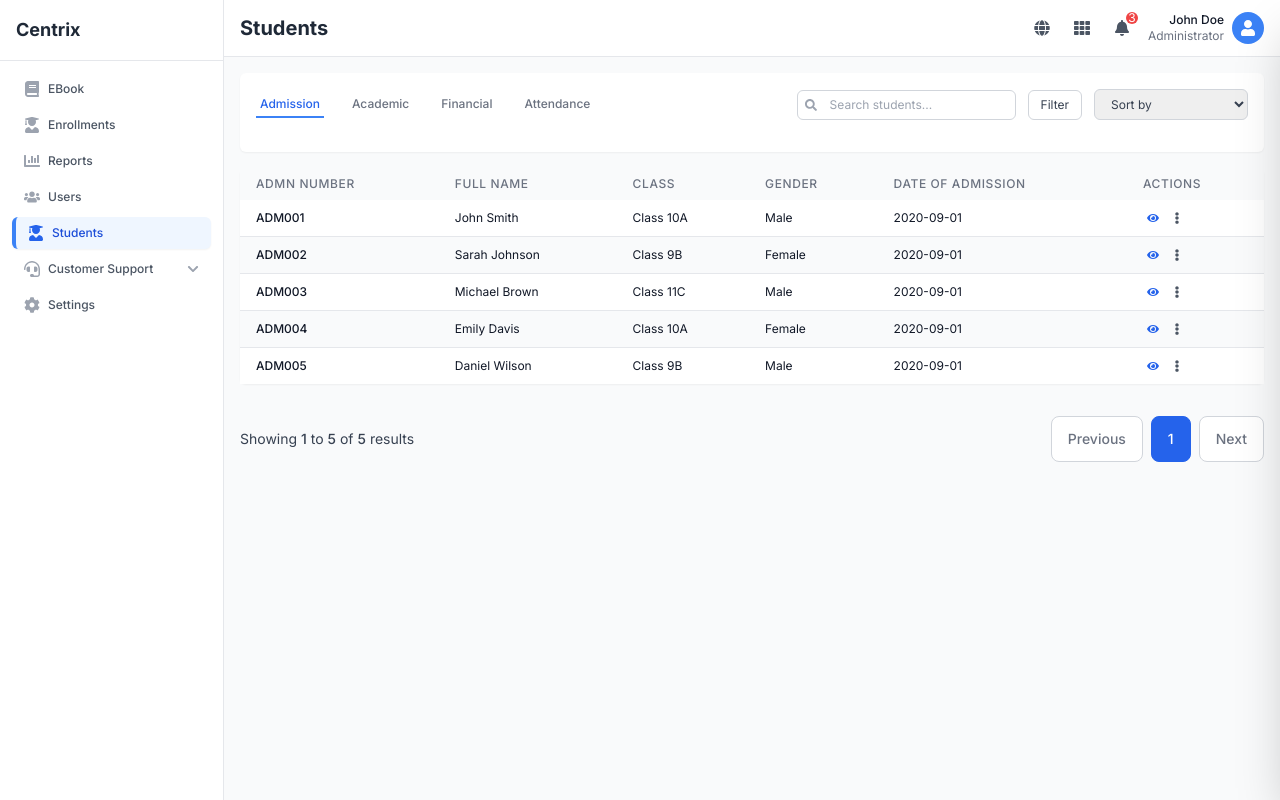
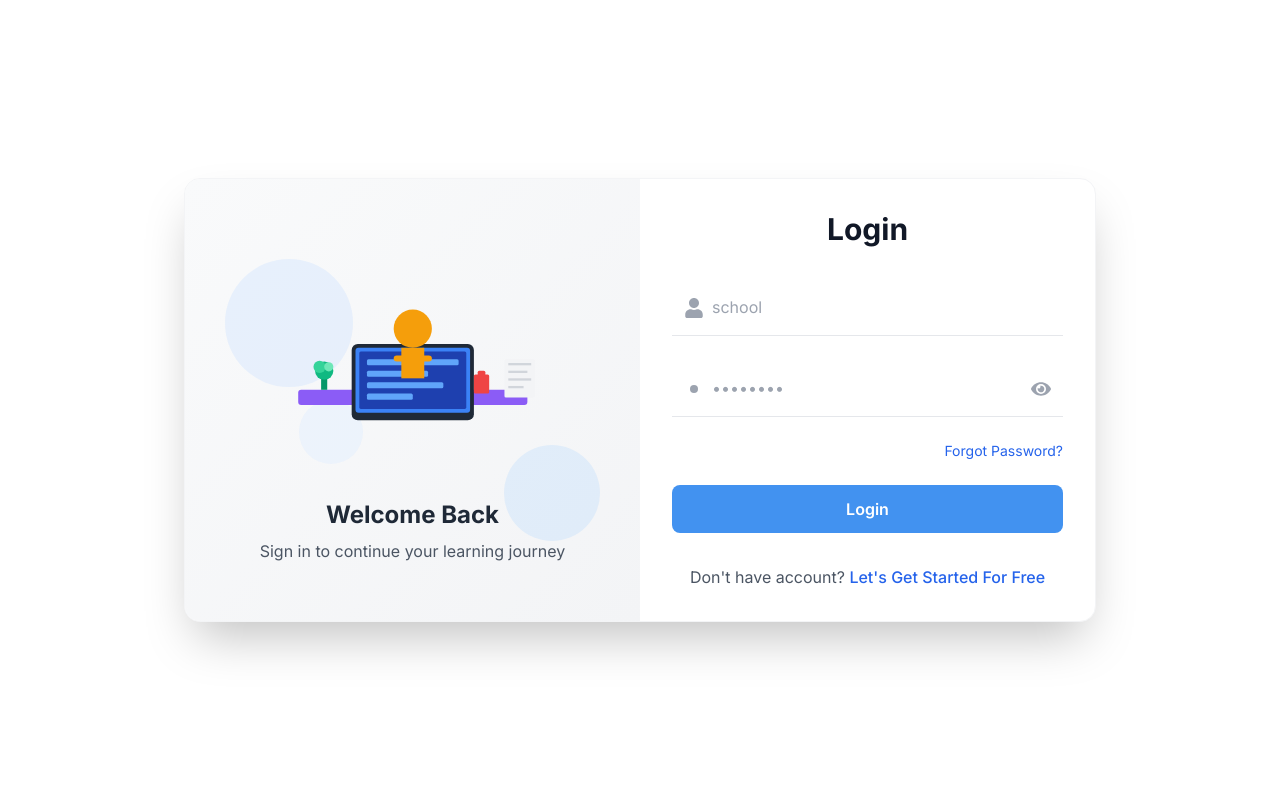
Before and after one commit to Georgeygigz/centrix-frontend, a React (Create React App) app: page / in a window 1280 px wide. Built offline with nearby package versions, Linux system fonts and the light colour scheme.

Commit message:
Link Login and dashboard

```diff
--- a/src/App.tsx
+++ b/src/App.tsx
@@ -1,13 +1,18 @@
 import React from 'react';
-import { AuthProvider } from './context/AuthContext';
+import { AuthProvider, useAuth } from './context/AuthContext';
 import Dashboard from './pages/Dashboard';
 import Auth from './pages/Auth';
+
+function AppContent() {
+  const { isAuthenticated } = useAuth();
+
+  return isAuthenticated ? <Dashboard /> : <Auth />;
+}
 
 function App() {
   return (
     <AuthProvider>
-      <Dashboard />
-      {/* <Auth /> */}
+      <AppContent />
     </AuthProvider>
   );
 }
--- a/src/components/Dashboard/Sidebar.tsx
+++ b/src/components/Dashboard/Sidebar.tsx
@@ -1,6 +1,7 @@
 import React from 'react';
-import { FaBook, FaUserGraduate, FaChartBar, FaUsers, FaHeadset, FaCog, FaChevronDown } from 'react-icons/fa';
+import { FaBook, FaUserGraduate, FaChartBar, FaUsers, FaHeadset, FaCog, FaChevronDown, FaBuilding } from 'react-icons/fa';
 import { NavigationItem } from '../../types/dashboard';
+import { useAuth } from '../../context/AuthContext';
 
 interface SidebarProps {
   currentPage: string;
@@ -8,15 +9,11 @@ interface SidebarProps {
 }
 
 const Sidebar: React.FC<SidebarProps> = ({ currentPage, onPageChange }) => {
+  const { logout } = useAuth();
   const navigationItems: NavigationItem[] = [
     {
-      id: 'ebook',
-      label: 'EBook',
-      icon: FaBook,
-    },
-    {
-      id: 'enrollments',
-      label: 'Enrollments',
+      id: 'students',
+      label: 'Students',
       icon: FaUserGraduate,
     },
     {
@@ -28,11 +25,6 @@ const Sidebar: React.FC<SidebarProps> = ({ currentPage, onPageChange }) => {
       id: 'users',
       label: 'Users',
       icon: FaUsers,
-    },
-    {
-      id: 'students',
-      label: 'Students',
-      icon: FaUserGraduate,
     },
     {
       id: 'customer-support',
@@ -54,7 +46,16 @@ const Sidebar: React.FC<SidebarProps> = ({ currentPage, onPageChange }) => {
     <div className="w-56 bg-white h-screen shadow-lg border-r border-gray-200">
       {/* Logo/Brand */}
       <div className="p-4 border-b border-gray-200">
-        <h1 className="text-lg font-bold text-gray-800">Centrix</h1>
+        <button
+          onClick={logout}
+          className="flex items-center space-x-2 hover:bg-gray-50 rounded-lg p-2 transition-all duration-200 group"
+          title="Click to logout"
+        >
+          <div className="w-8 h-8 bg-blue-500 rounded-lg flex items-center justify-center">
+            {FaBuilding({ className: "w-5 h-5 text-white" })}
+          </div>
+          <h1 className="text-lg font-bold text-gray-800 group-hover:text-blue-600 transition-colors duration-200">Centrix</h1>
+        </button>
       </div>
 
       {/* Navigation */}
--- a/src/components/Dashboard/TopNavigation.tsx
+++ b/src/components/Dashboard/TopNavigation.tsx
@@ -1,11 +1,13 @@
 import React from 'react';
-import { FaGlobe, FaTh, FaBell, FaUser } from 'react-icons/fa';
+import { FaGlobe, FaTh, FaBell, FaUser, FaSignOutAlt } from 'react-icons/fa';
+import { useAuth } from '../../context/AuthContext';
 
 interface TopNavigationProps {
   pageTitle: string;
 }
 
 const TopNavigation: React.FC<TopNavigationProps> = ({ pageTitle }) => {
+  const { logout } = useAuth();
   return (
     <div className="bg-white border-b border-gray-200 px-4 py-3">
       <div className="flex items-center justify-between">
@@ -43,6 +45,15 @@ const TopNavigation: React.FC<TopNavigationProps> = ({ pageTitle }) => {
             <div className="w-8 h-8 bg-blue-500 rounded-full flex items-center justify-center">
               {FaUser({ className: "w-4 h-4 text-white" })}
             </div>
+
+            {/* Logout Button */}
+            <button
+              onClick={logout}
+              className="p-1.5 text-gray-600 hover:text-red-600 hover:bg-red-50 rounded-md transition-all duration-200"
+              title="Logout"
+            >
+              {FaSignOutAlt({ className: "w-4 h-4" })}
+            </button>
           </div>
         </div>
       </div>
--- a/src/components/Students/Students.tsx
+++ b/src/components/Students/Students.tsx
@@ -308,37 +308,37 @@ const Students: React.FC = () => {
               <table className="w-full">
                 <thead className="bg-gray-50">
                   <tr>
-                    <th className="px-4 py-2 text-left text-xs font-medium text-gray-500 uppercase tracking-wider cursor-pointer hover:bg-gray-100" onClick={() => handleSort('admissionNumber')}>
+                    <th className="px-4 py-2 text-left text-xs font-medium text-gray-500 tracking-wider cursor-pointer hover:bg-gray-100" onClick={() => handleSort('admissionNumber')}>
                       <div className="flex items-center space-x-1">
-                        <span>Admn Number</span>
+                        <span>Admn number</span>
                         {getSortIcon('admissionNumber')}
                       </div>
                     </th>
-                    <th className="px-4 py-2 text-left text-xs font-medium text-gray-500 uppercase tracking-wider cursor-pointer hover:bg-gray-100" onClick={() => handleSort('fullName')}>
+                    <th className="px-4 py-2 text-left text-xs font-medium text-gray-500 tracking-wider cursor-pointer hover:bg-gray-100" onClick={() => handleSort('fullName')}>
                       <div className="flex items-center space-x-1">
-                        <span>Full Name</span>
+                        <span>Full name</span>
                         {getSortIcon('fullName')}
                       </div>
                     </th>
-                    <th className="px-4 py-2 text-left text-xs font-medium text-gray-500 uppercase tracking-wider cursor-pointer hover:bg-gray-100" onClick={() => handleSort('class')}>
+                    <th className="px-4 py-2 text-left text-xs font-medium text-gray-500 tracking-wider cursor-pointer hover:bg-gray-100" onClick={() => handleSort('class')}>
                       <div className="flex items-center space-x-1">
                         <span>Class</span>
                         {getSortIcon('class')}
                       </div>
                     </th>
-                    <th className="px-4 py-2 text-left text-xs font-medium text-gray-500 uppercase tracking-wider cursor-pointer hover:bg-gray-100" onClick={() => handleSort('gender')}>
+                    <th className="px-4 py-2 text-left text-xs font-medium text-gray-500 tracking-wider cursor-pointer hover:bg-gray-100" onClick={() => handleSort('gender')}>
                       <div className="flex items-center space-x-1">
                         <span>Gender</span>
                         {getSortIcon('gender')}
                       </div>
                     </th>
-                    <th className="px-4 py-2 text-left text-xs font-medium text-gray-500 uppercase tracking-wider cursor-pointer hover:bg-gray-100" onClick={() => handleSort('dateOfAdmission')}>
+                    <th className="px-4 py-2 text-left text-xs font-medium text-gray-500 tracking-wider cursor-pointer hover:bg-gray-100" onClick={() => handleSort('dateOfAdmission')}>
                       <div className="flex items-center space-x-1">
-                        <span>Date of Admission</span>
+                        <span>Date of admission</span>
                         {getSortIcon('dateOfAdmission')}
                       </div>
                     </th>
-                    <th className="px-4 py-2 text-left text-xs font-medium text-gray-500 uppercase tracking-wider">
+                    <th className="px-4 py-2 text-left text-xs font-medium text-gray-500 tracking-wider">
                       Actions
                     </th>
                   </tr>
```
